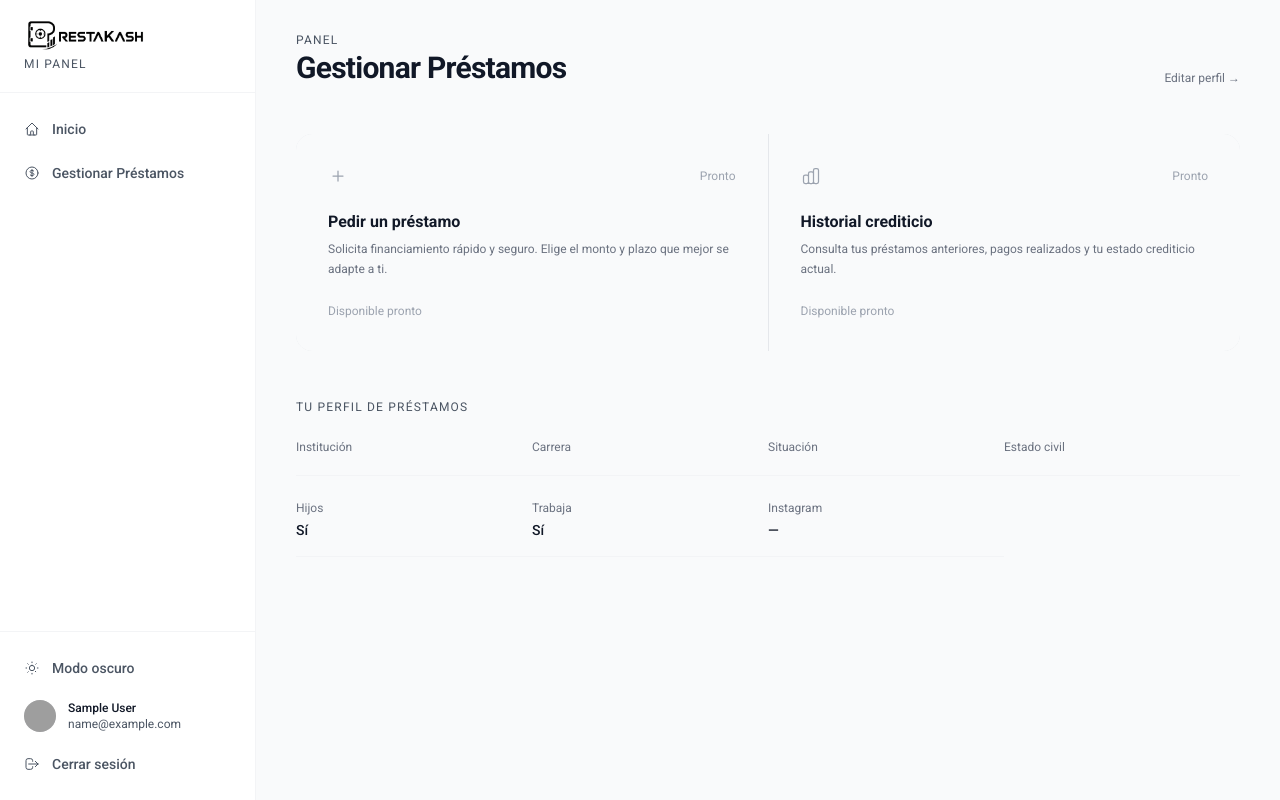
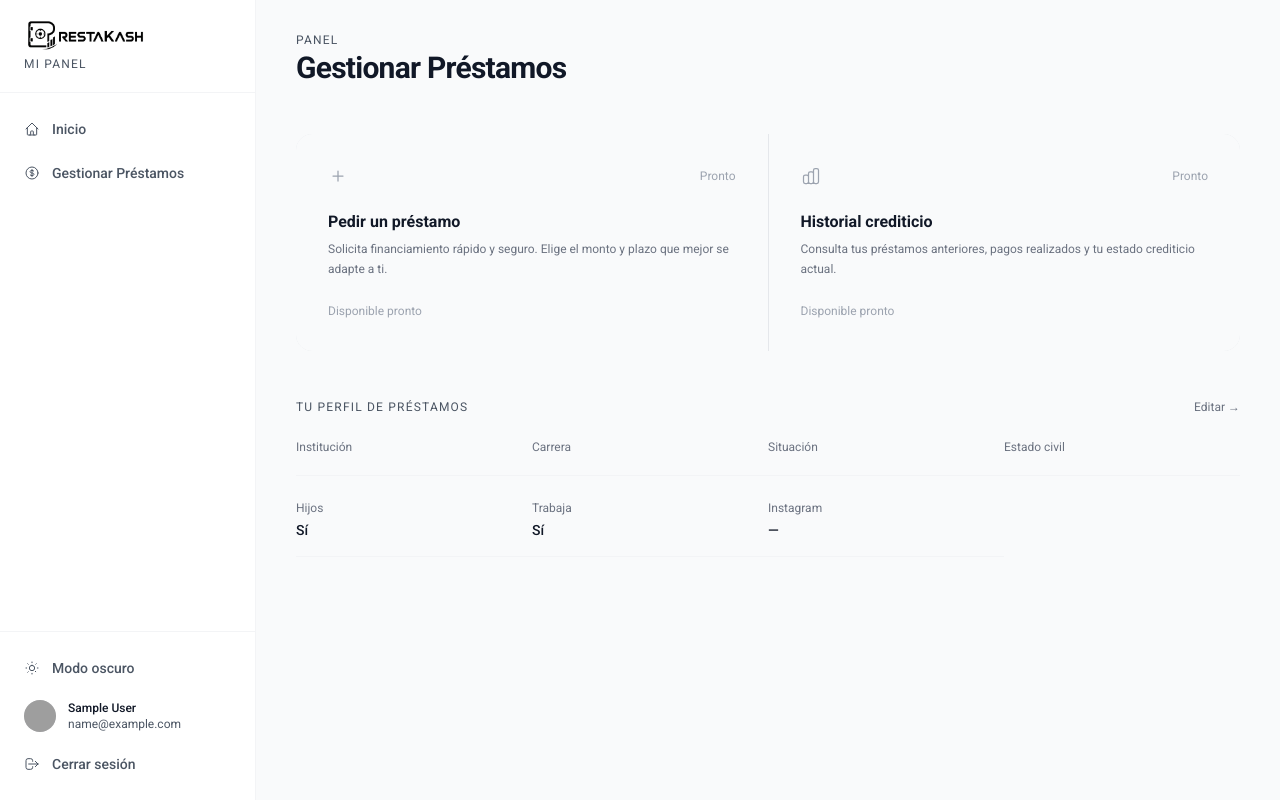
Before and after one commit to AlexQuintana147/PrestaKash, a Laravel app: template resources/views/client/loans/index.blade.php in a window 1280 px wide. Run offline with Laravel 12, Linux system fonts and the light colour scheme; the template is opened without the code that fills it, so the values that code supplies are empty; the visitor is signed in with stand-in values (Sample User, id 1); parts of the project's set-up code (start-up, migrations or seed data) failed here and were passed over; some libraries are stand-ins or nearby versions; grey boxes are pictures that could not be loaded.

Commit message:
prestamos3

```diff
--- a/resources/views/client/loans/index.blade.php
+++ b/resources/views/client/loans/index.blade.php
@@ -6,15 +6,9 @@
 <div class="min-h-screen px-5 md:px-10 py-8">
 
     <!-- Header -->
-    <div class="flex items-end justify-between mb-12">
-        <div>
-            <p class="text-xs text-gray-600 dark:text-gray-400 uppercase tracking-widest mb-0.5">Panel</p>
-            <h1 class="text-2xl md:text-3xl font-bold text-gray-900 dark:text-white tracking-tight">Gestionar Préstamos</h1>
-        </div>
-        <a href="{{ route('client.loans.profile.edit') }}"
-           class="text-xs text-gray-500 dark:text-gray-400 hover:text-gray-900 dark:hover:text-white transition-colors">
-            Editar perfil →
-        </a>
+    <div class="mb-12">
+        <p class="text-xs text-gray-600 dark:text-gray-400 uppercase tracking-widest mb-0.5">Panel</p>
+        <h1 class="text-2xl md:text-3xl font-bold text-gray-900 dark:text-white tracking-tight">Gestionar Préstamos</h1>
     </div>
 
     @if(session('success'))
@@ -63,7 +57,13 @@
 
     <!-- Perfil -->
     <div>
-        <p class="text-xs text-gray-600 dark:text-gray-400 uppercase tracking-widest mb-6">Tu perfil de préstamos</p>
+        <div class="flex items-center justify-between mb-6">
+            <p class="text-xs text-gray-600 dark:text-gray-400 uppercase tracking-widest">Tu perfil de préstamos</p>
+            <a href="{{ route('client.loans.profile.edit') }}"
+               class="text-xs text-gray-500 dark:text-gray-400 hover:text-gray-900 dark:hover:text-white transition-colors">
+                Editar →
+            </a>
+        </div>
 
         <div class="grid grid-cols-2 md:grid-cols-4 gap-y-6">
             @foreach([
```
